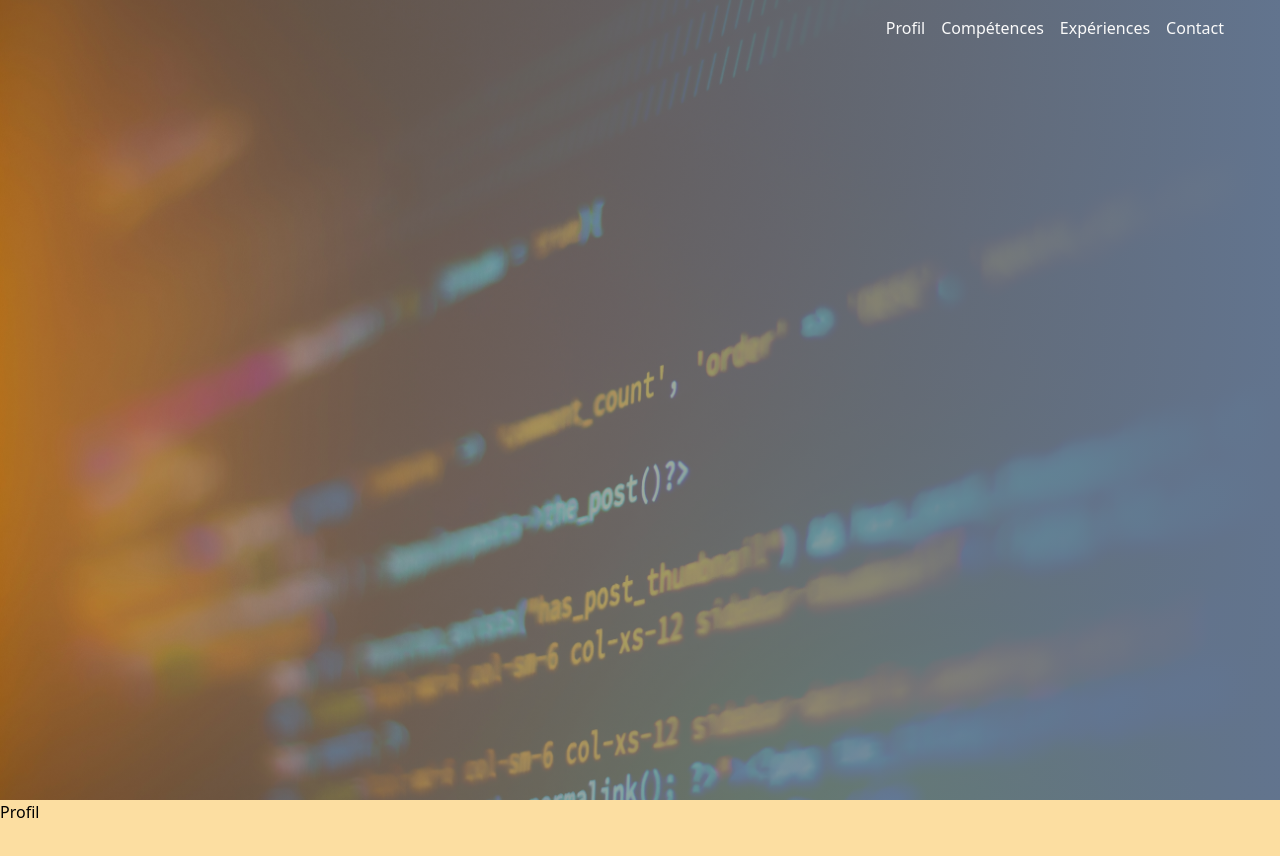
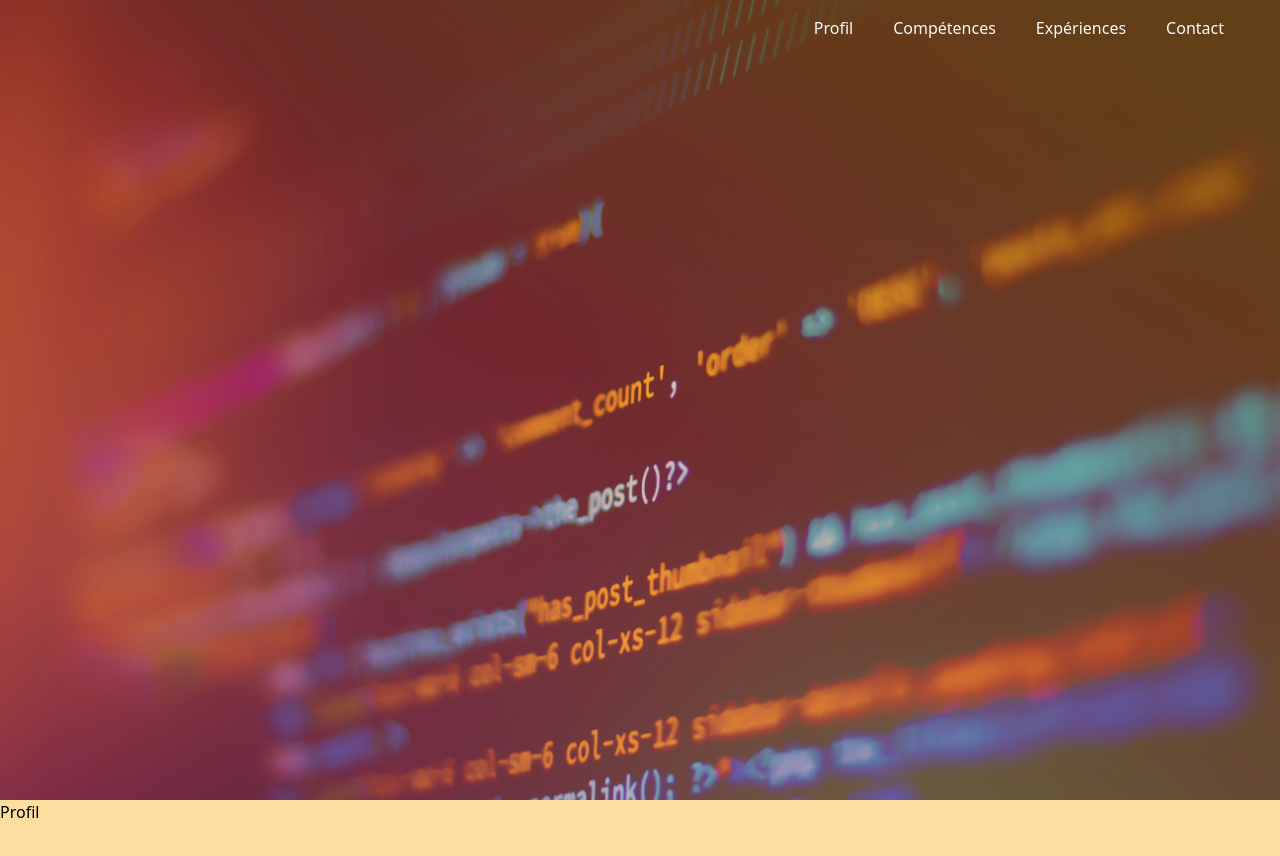
Before and after one commit to ElodieRoy/CV, a React (Vite) app in the folder frontend/: page / in a window 1280 px wide. Shown: the top 856 px of the page. Built offline with nearby package versions, Linux system fonts and the light colour scheme.

Commit message:
feat: refactor navbar components and update styles

```diff
--- a/frontend/src/components/navbar/DesktopNavBar.tsx
+++ b/frontend/src/components/navbar/DesktopNavBar.tsx
@@ -1,20 +1,9 @@
+import { NavBarContent } from "@/components/navbar/NavBarContent";
+
 export function DesktopNavBar() {
   return (
     <nav className="max-lg:hidden mr-10 2xl:mr-32">
-      <ul className="flex space-x-4">
-        <li>
-          <a href="#profile">Profil</a>
-        </li>
-        <li>
-          <a href="#skills">Compétences</a>
-        </li>
-        <li>
-          <a href="#experiences">Expériences</a>
-        </li>
-        <li>
-          <a href="#contact">Contact</a>
-        </li>
-      </ul>
+      <NavBarContent />
     </nav>
   );
 }
--- a/frontend/src/components/navbar/MobileNavBar.tsx
+++ b/frontend/src/components/navbar/MobileNavBar.tsx
@@ -1,3 +1,4 @@
+import { NavBarContent } from "@/components/navbar/NavBarContent";
 import { cn } from "@/lib/utils";
 import { Bars3Icon, XMarkIcon } from "@heroicons/react/16/solid";
 import { useState } from "react";
@@ -35,10 +36,12 @@ export function MobileNavBar() {
       </button>
       <div
         className={cn(
-          "lg:hidden fixed z-2 top-0 right-0 sm:w-3/5 w-4/5 bg-primary h-screen translate-x-full transition-all duration-500",
+          "lg:hidden fixed z-2 top-0 right-0 md:w-2/5 w-3/5 bg-primary h-screen translate-x-full transition-all duration-500 pt-28 pl-20 text-2xl font-normal",
           { "translate-x-0": isMenuOpen }
         )}
-      ></div>
+      >
+        <NavBarContent onItemClick={() => setIsMenuOpen(false)} />
+      </div>
     </>
   );
 }
--- /dev/null
+++ b/frontend/src/components/navbar/NavBarContent.tsx
@@ -0,0 +1,24 @@
+const menu = [
+  { link: "#profile", label: "Profil" },
+  { link: "#skills", label: "Compétences" },
+  { link: "#experiences", label: "Expériences" },
+  { link: "#contact", label: "Contact" },
+];
+
+type NavBarContentProps = {
+  onItemClick?: () => void;
+};
+
+export function NavBarContent({ onItemClick }: NavBarContentProps) {
+  return (
+    <ul className="flex flex-col lg:flex-row gap-10">
+      {menu.map((item) => (
+        <li key={item.label}>
+          <a href={item.link} onClick={onItemClick}>
+            {item.label}
+          </a>
+        </li>
+      ))}
+    </ul>
+  );
+}
--- a/frontend/src/index.css
+++ b/frontend/src/index.css
@@ -3,6 +3,7 @@
 @theme {
   --breakpoint-desktop: initial;
   --color-primary: #f8ad16;
+  --color-secondary: #d97706;
   --color-light: #fafafa;
 }
 
@@ -27,7 +28,7 @@ body::-webkit-scrollbar-track {
 }
 
 body::-webkit-scrollbar-thumb {
-  background-color: var(--color-primary);
+  background-color: var(--color-secondary);
   border-radius: 8px;
 }
 
--- a/frontend/src/sections/Home.tsx
+++ b/frontend/src/sections/Home.tsx
@@ -4,7 +4,7 @@ export function Home() {
       className="bg-[url('src/assets/bg.jpg')] bg-cover bg-center"
       id="home"
     >
-      <div className=" bg-gradient-to-l from-slate-500 to-primary/30 h-screen"></div>
+      <div className=" bg-gradient-to-tr from-pink-500/30 via-red-500/30 to-amber-500/30 h-screen"></div>
     </section>
   );
 }
```
